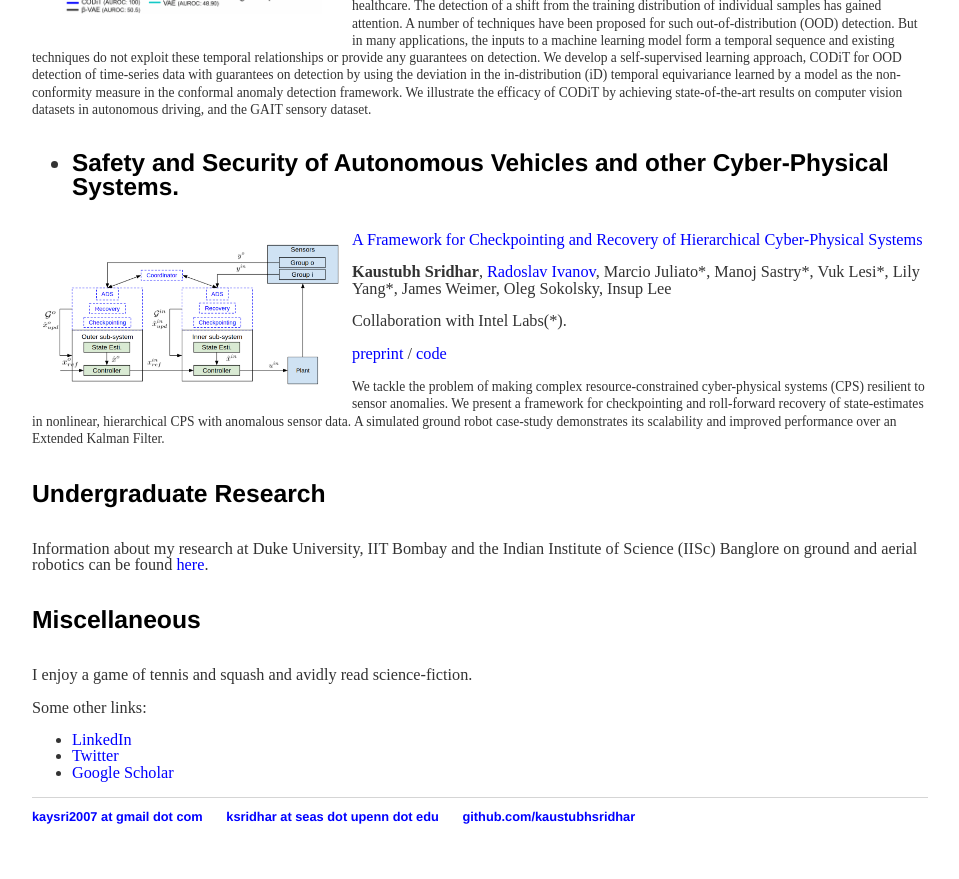
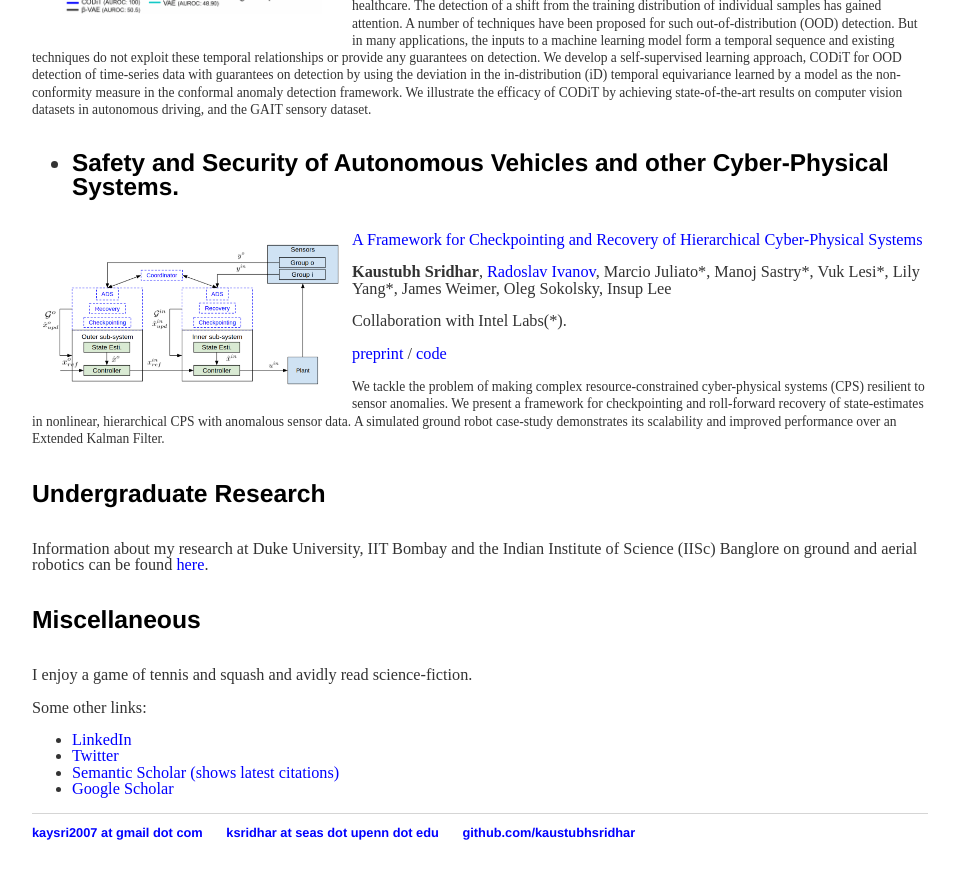
Before and after one commit to kaustubhsridhar/kaustubhsridhar_old.github.io, a Jekyll site: the page built from index.html, in a window 1280 px wide and 900 px high, scrolled down 1593 px. Shown: the top 879 px of the window, without its empty margins (160-1119 px from the left). Built offline with Jekyll 4.4.1, drawn with Linux system fonts in a browser that asks for light colours.

Commit message:
Update index.html

```diff
--- a/index.html
+++ b/index.html
@@ -88,6 +88,7 @@ title: Welcome To My Homepage
 	<ul class="contacts">
 		<li><a href="https://linkedin.com/in/kaustubh-sridhar-8636797a/">LinkedIn</a></li>
 		<li><a href="https://twitter.com/_k_sridhar">Twitter</a></li>
+		<li><a href="https://www.semanticscholar.org/author/Kaustubh-Sridhar/2065757795">Semantic Scholar (shows latest citations)</a></li>
 		<li><a href="https://scholar.google.com/citations?hl=en&tzom=240&user=V-HiOnUAAAAJ">Google Scholar</a></li>
 	</ul></font>
 </div>
```
